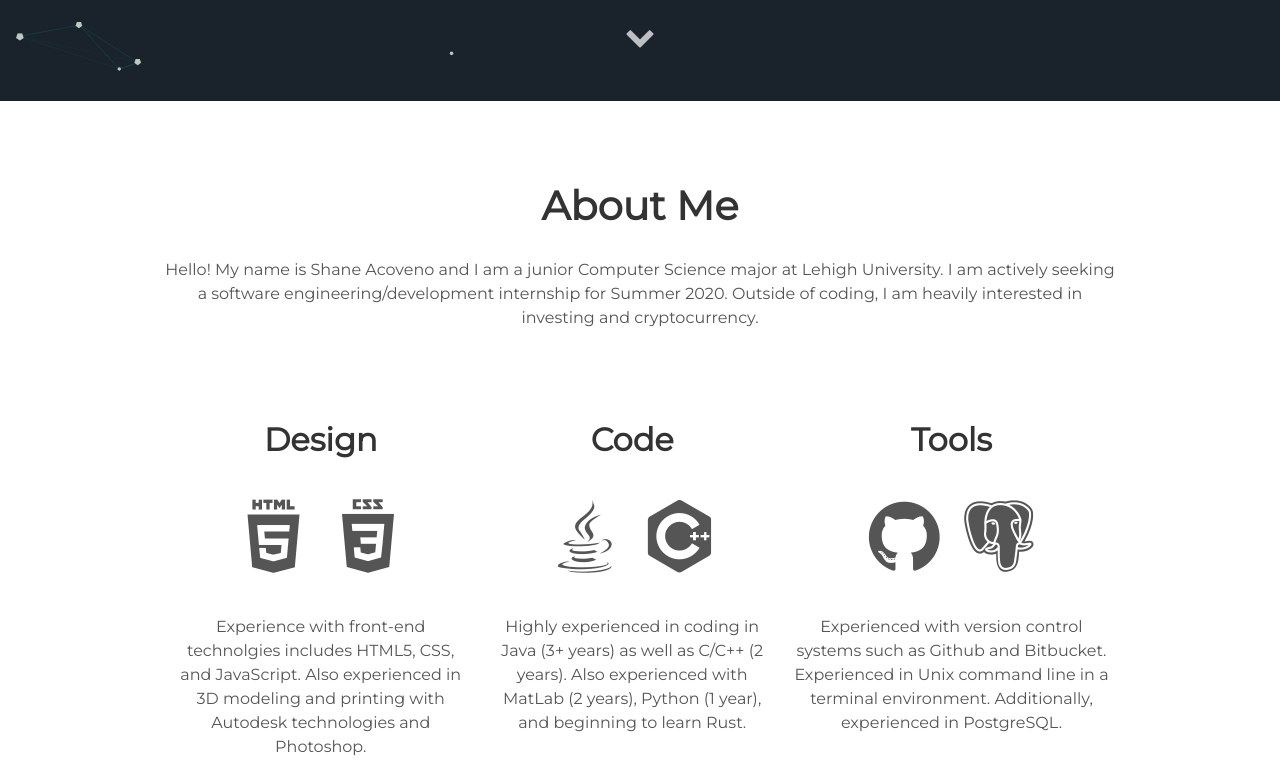
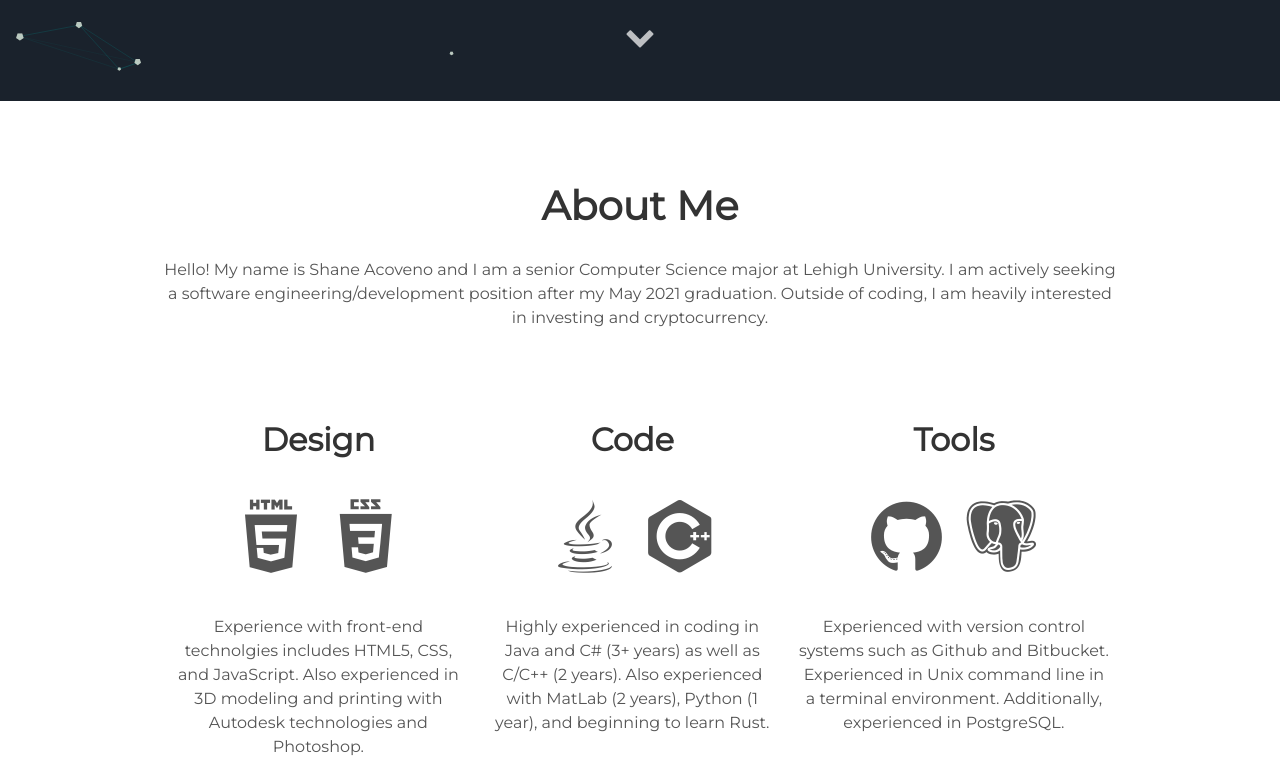
Before and after one commit to shaneacoveno/shaneacoveno.github.io, a Jekyll site: the page built from index.html, in a window 1280 px wide and 900 px high, scrolled down 799 px, cut to the strip 0-761 px from the top of the window. Built offline with Jekyll 4.4.1, drawn with Linux system fonts in a browser that asks for light colours.

Commit message:
Update about.html
Update about

```diff
--- a/_includes/about.html
+++ b/_includes/about.html
@@ -1,7 +1,7 @@
  <div class="user-details">
   <h1> About Me </h1>
-  <p> Hello! My name is Shane Acoveno and I am a junior Computer Science major at Lehigh University.
-      I am actively seeking a software engineering/development internship for Summer 2020.  Outside of coding,
+  <p> Hello! My name is Shane Acoveno and I am a senior Computer Science major at Lehigh University.
+      I am actively seeking a software engineering/development position after my May 2021 graduation.  Outside of coding,
       I am heavily interested in investing and cryptocurrency. </p>
 </div>
   <div class="user">
@@ -19,7 +19,7 @@
       <i class="devicon-java-plain"></i>
       <i class="devicon-cplusplus-plain"></i>
 
-      <p> Highly experienced in coding in Java (3+ years) as well as C/C++ (2 years). Also
+      <p> Highly experienced in coding in Java and C# (3+ years) as well as C/C++ (2 years). Also
         experienced with MatLab (2 years), Python (1 year), and beginning to learn Rust.</p>
     </div>
     <div class="tech">
```
